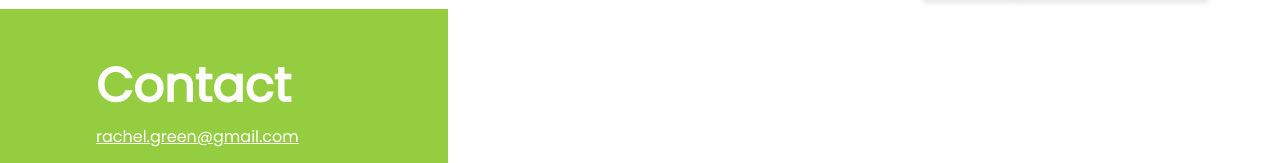
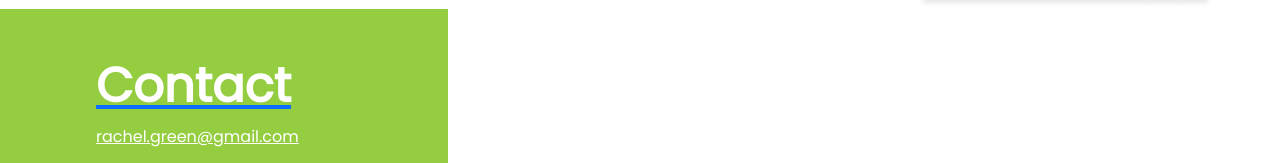
Before and after one commit to nayan22k/Cloning-a-portfolio-webpage, a plain HTML site: page index.html in a window 1280 px wide. Shown: the part 3530-3693 px from the top of the page. Drawn offline with nearby package versions, Linux system fonts and the light colour scheme.

Commit message:
Update index.html

```diff
--- a/index.html
+++ b/index.html
@@ -239,7 +239,7 @@
     <section id="contact">
 
         <div class="footer-contact">
-            <h2 class="contact-button"> Contact</h2>
+            <a href="rachel.green@gmail.com" class="contag"> <h2 class="contact-button">Contact</h2></a>
             <a href="rachel.green@gmail.com"><p class="email"> rachel.green@gmail.com</p></a>
             <a href=""><i class="social-icon fa-brands fa-instagram"></i></a>
             <a href=""><i class="youtubeicon fa-brands fa-youtube"></i></a>
```
